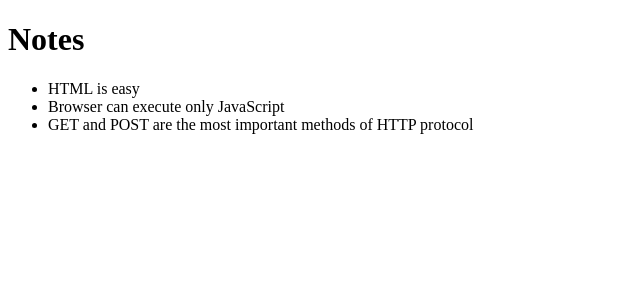
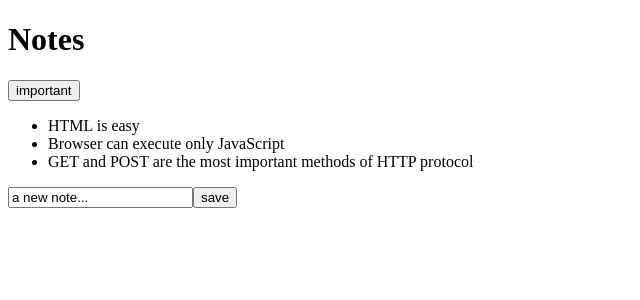
Before and after one commit to sjq1412/notes, a React (Create React App) app: page / in a window 1280 px wide. Shown: the top 300 px of the page, without its empty margins (0-640 px from the left). Built offline with nearby package versions, Linux system fonts and the light colour scheme.

Commit message:
feat: adding new note, filtering notes by importance

```diff
--- a/src/App.js
+++ b/src/App.js
@@ -1,15 +1,47 @@
+import { useState } from "react"
 import Note from "./components/Note"
 
-const App = ({notes}) => {
+const App = (props) => {
+  const [notes, setNotes] = useState(props.notes)
+  const [newNote, setNewNote] = useState("a new note...")
+  const [showAll, setShowAll] = useState(true)
+
+  const addNote = event => {
+    event.preventDefault()
+
+    const noteObject = {
+      content: newNote,
+      important: Math.random() < 0.5,
+      id: notes.length + 1
+    }
+
+    setNotes(notes.concat(noteObject))
+    setNewNote("")
+  }
+
+  const handleChangeInput = (event) => {
+    setNewNote(event.target.value)
+  }
+
+  const notesToDisplay = showAll ? notes : notes.filter(note => note.important)
 
   return (
     <div>
       <h1>Notes</h1>
+      <div>
+        <button onClick={() => setShowAll(!showAll)}>
+          {showAll ? "important" : "all"}
+        </button>
+      </div>
       <ul>
-        {notes.map(note =>
+        {notesToDisplay.map(note =>
           <Note key={note.id} note={note} />
         )}
       </ul>
+      <form onSubmit={addNote}>
+        <input value={newNote} onChange={handleChangeInput} />
+        <button type="submit">save</button>
+      </form>
     </div>
   )
 }
```
